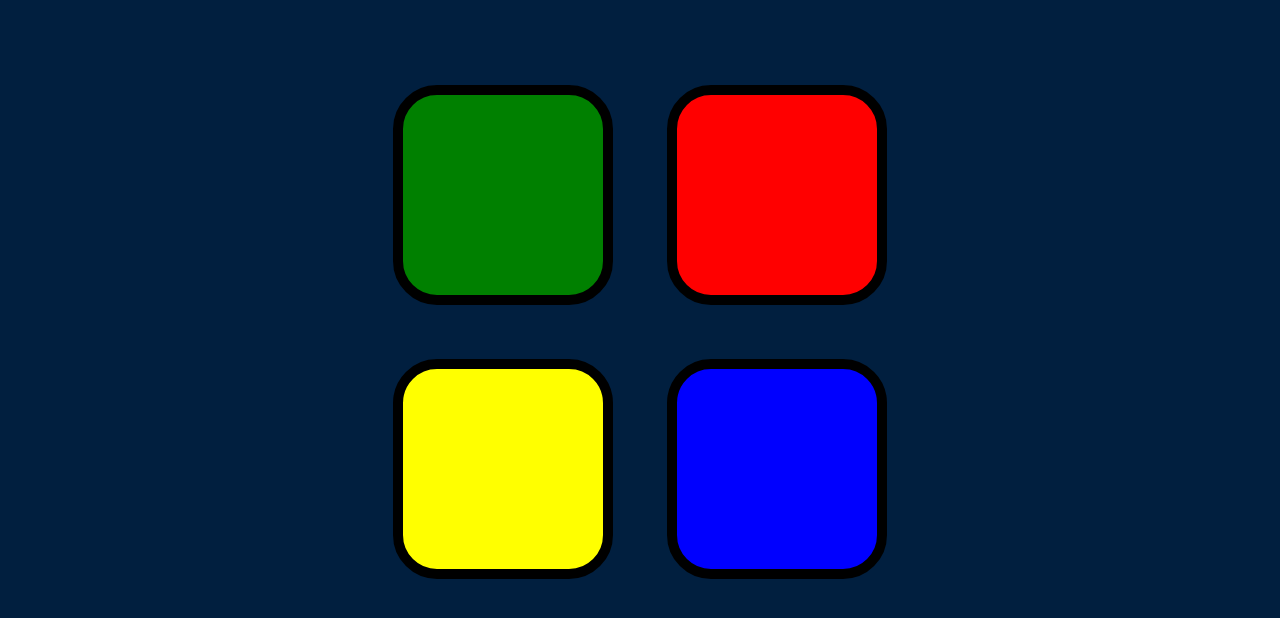
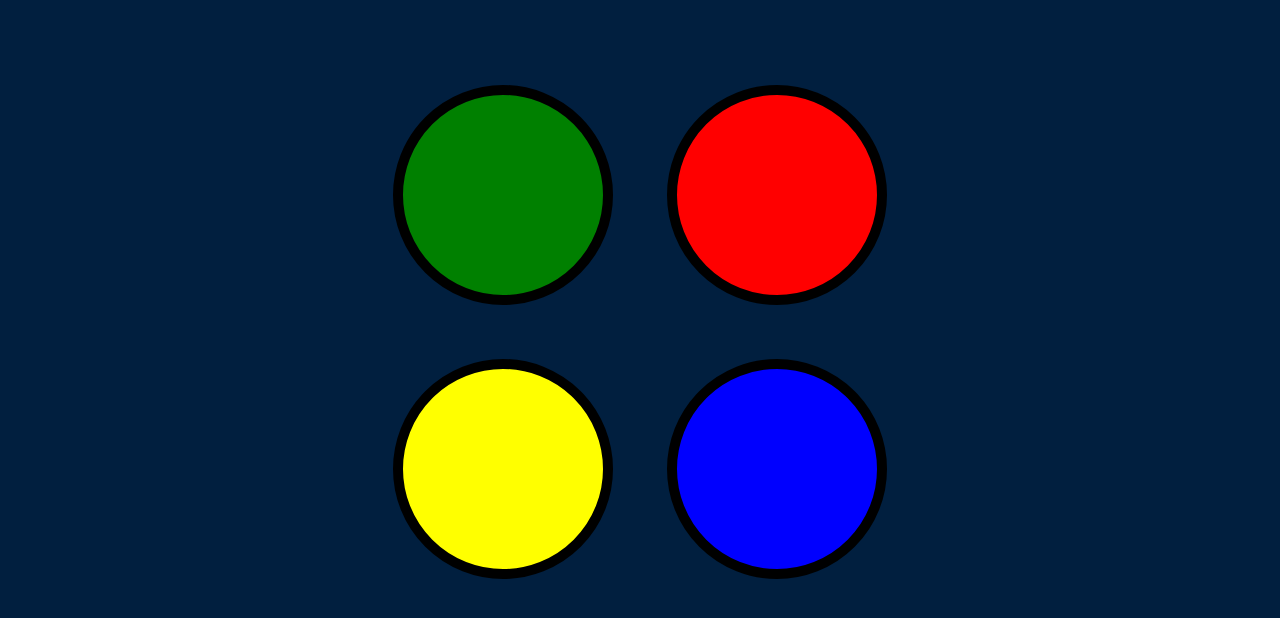
Before and after one commit to Abdullahi-a-hussein/javascript-games, a plain HTML site: page simon-game/index.html in a window 1280 px wide. Shown: the part 114-732 px from the top of the page. Drawn offline with nearby package versions, Linux system fonts and the light colour scheme.

Commit message:
change button shapes

```diff
--- a/simon-game/styles.css
+++ b/simon-game/styles.css
@@ -23,7 +23,7 @@ body {
   height: 200px;
   width: 200px;
   border: 10px solid black;
-  border-radius: 20%;
+  border-radius: 100%;
 }
 
 .game-over {
```
